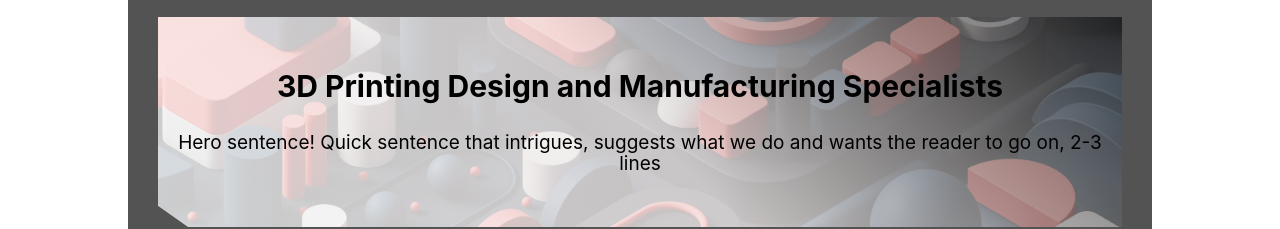
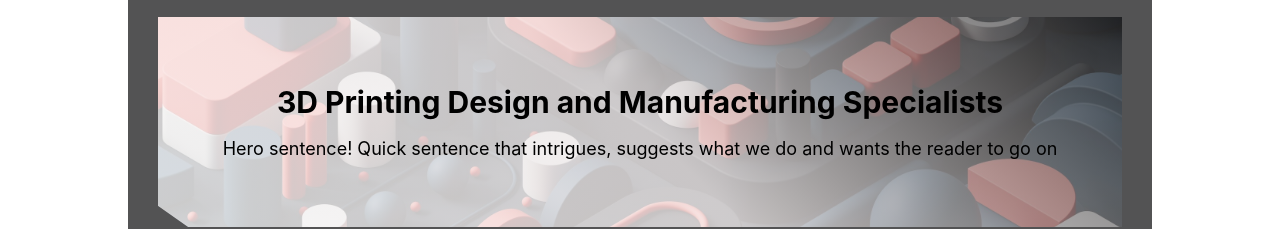
Before and after one commit to THG20203/Advanc3dPrinting-Project, a React (Create React App) app: page / in a window 1280 px wide. Shown: the part 653-882 px from the top of the page. Built offline with nearby package versions, Linux system fonts and the light colour scheme.

Commit message:
working on sizing of text

```diff
--- a/src/assets/styles/General/typography.scss
+++ b/src/assets/styles/General/typography.scss
@@ -14,7 +14,7 @@
 }
 
 .hero-text {
-  font-size: 1.9rem;
+  font-size: 1.8rem;
 }
 
 .paragraph-text {
--- a/src/components/Header/Header.tsx
+++ b/src/components/Header/Header.tsx
@@ -18,12 +18,12 @@ const Header = () => {
       <div className="header__image--container  header__image--wide">
         <img className="header__image" src={secondaryHeaderImage} />
         <div className="header__text-container">
-          <h2 className="heading-2 header__text mb-lg">
+          <h2 className="heading-2 header__text mb-md">
             3D Printing Design and Manufacturing Specialists
           </h2>
           <p className="hero-text header__text">
             Hero sentence! Quick sentence that intrigues, suggests what we do
-            and wants the reader to go on, 2-3 lines
+            and wants the reader to go on
           </p>
         </div>
       </div>
```
